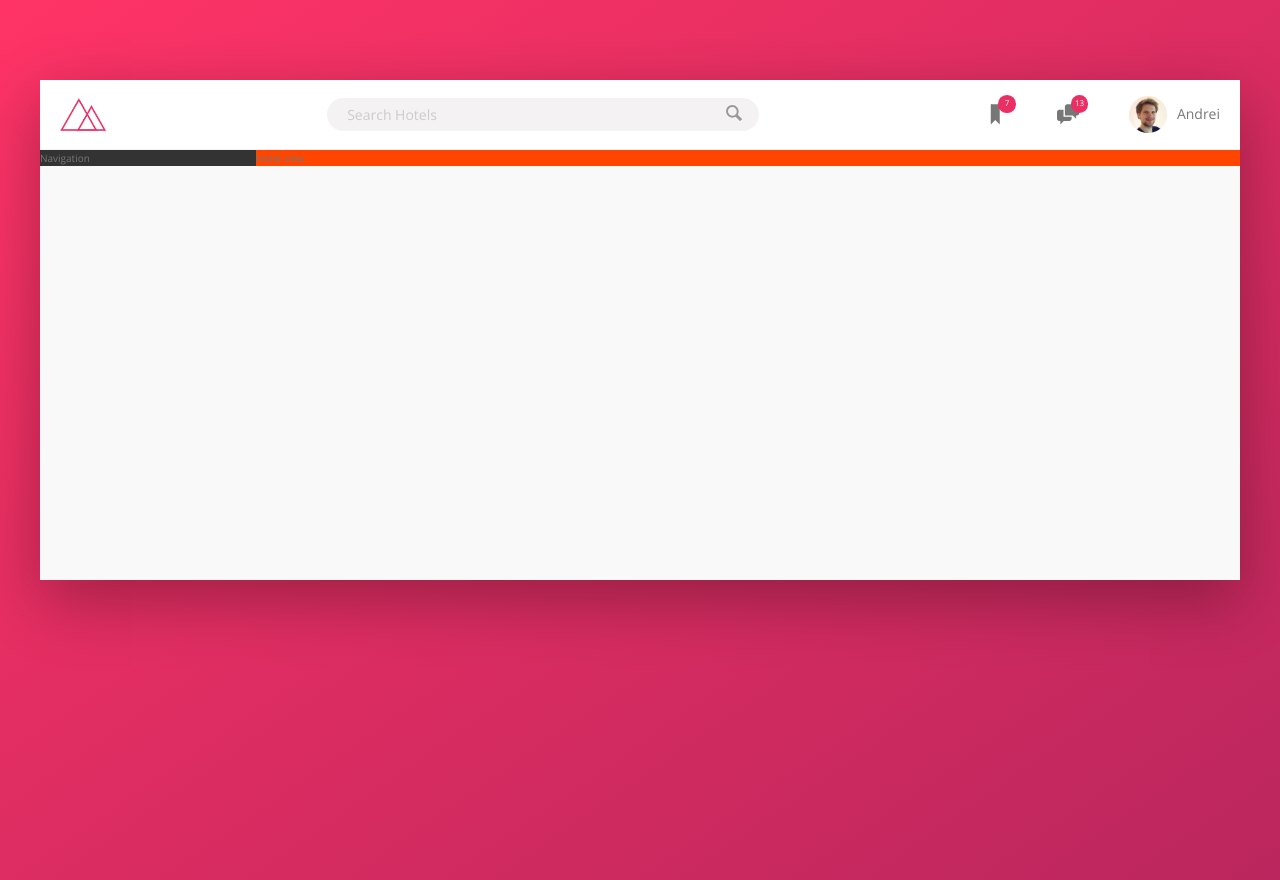
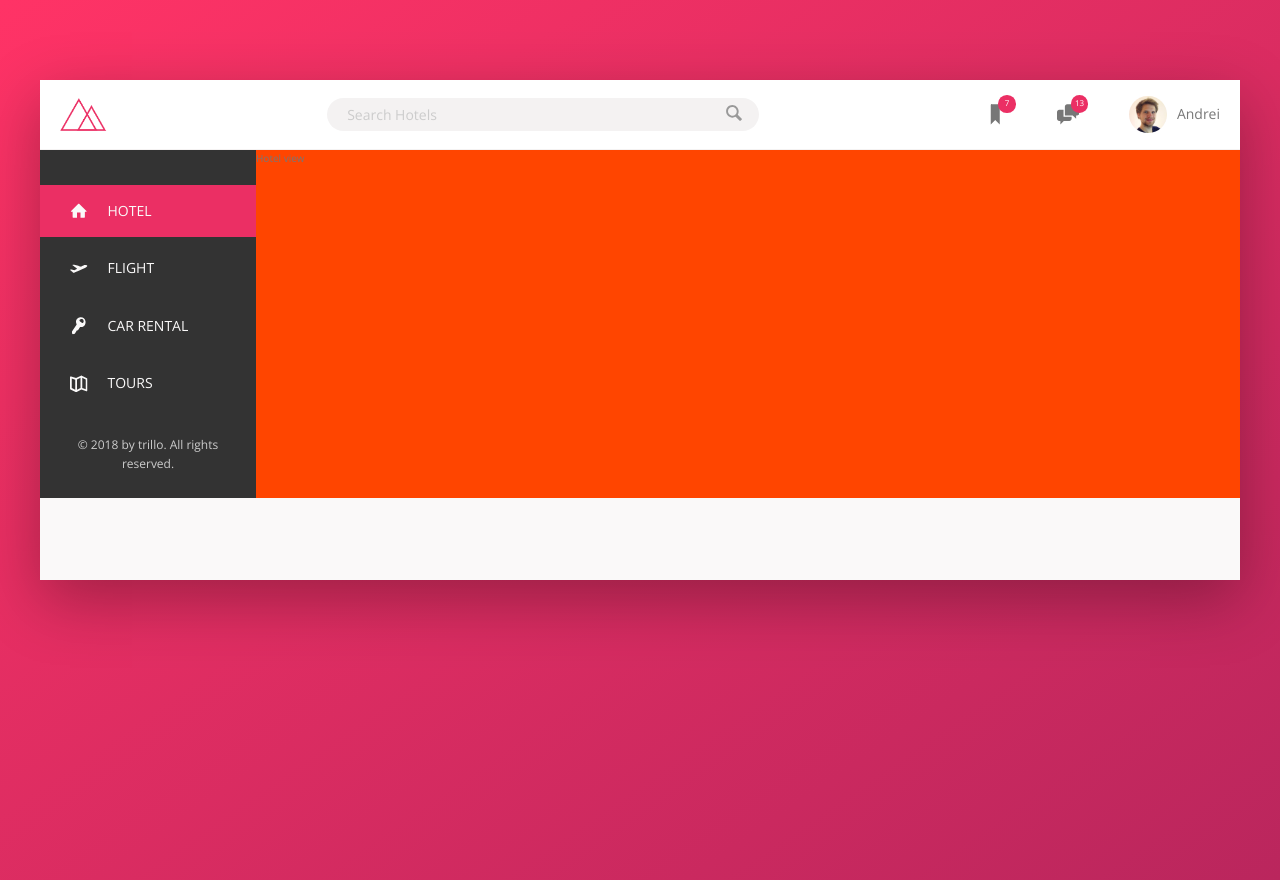
Before and after one commit to akoreh/Trillo, a React (Create React App) app: page / in a window 1280 px wide. Built offline with nearby package versions, Linux system fonts and the light colour scheme.

Commit message:
Added the sidebar

```diff
--- a/src/components/Sidebar/Sidebar.css
+++ b/src/components/Sidebar/Sidebar.css
@@ -1,3 +1,52 @@
 .sidebar {
   background-color: #333;
-  flex: 0 0 18%; }
+  flex: 0 0 18%;
+  display: flex;
+  flex-direction: column;
+  justify-content: space-between; }
+
+.side-nav {
+  font-size: 1.4rem;
+  list-style: none;
+  margin-top: 3.5rem; }
+  .side-nav__item {
+    position: relative; }
+    .side-nav__item:not(:last-child) {
+      margin-bottom: .5rem; }
+  .side-nav__item::before {
+    content: "";
+    position: absolute;
+    top: 0;
+    left: 0;
+    height: 100%;
+    width: 3px;
+    background-color: #eb2f64;
+    transform: scaleY(0);
+    transition: transform 0.3s, width 0.4s cubic-bezier(1, 0, 0, 1) 0.3s, background-color 0.1s; }
+  .side-nav__item:hover::before, .side-nav__item--active::before {
+    transform: scaleY(1);
+    width: 100%; }
+  .side-nav__item:active::before {
+    background-color: #FF3366; }
+  .side-nav__link:link, .side-nav__link:visited {
+    color: #faf9f9;
+    text-decoration: none;
+    outline: none;
+    text-transform: uppercase;
+    display: block;
+    padding: 1.5rem 3rem;
+    display: flex;
+    align-items: center;
+    position: relative;
+    z-index: 30; }
+  .side-nav__icon {
+    width: 1.75rem;
+    height: 1.75rem;
+    margin-right: 2rem;
+    fill: currentColor; }
+
+.legal {
+  font-size: 1.2rem;
+  text-align: center;
+  padding: 2.5rem;
+  color: #ccc; }
--- a/src/components/Sidebar/Sidebar.js
+++ b/src/components/Sidebar/Sidebar.js
@@ -1,11 +1,49 @@
 import React from 'react';
 
 import './Sidebar.css';
+import SVGIcon from '../UI/SVGIcon/SVGIcon';
 
-const sidebar = () => (
-    <nav className="sidebar">
-        Navigation
-    </nav>
-);
+const sidebar = () =>{
+
+    const items = [
+        {
+            icon: 'icon-home',
+            text: 'Hotel'
+        },
+        {
+            icon: 'icon-aircraft-take-off',
+            text: 'Flight'
+        },
+        {
+            icon: 'icon-key',
+            text: 'Car rental'
+        },
+        {
+            icon: 'icon-map',
+            text: 'Tours'
+        }
+    ]
+
+    return (
+        <nav className="sidebar">
+            <ul className="side-nav">
+                {
+                    items.map((item, index) => (
+                        <li className={`side-nav__item ${index === 0 ? 'side-nav__item--active' : ''}`} key={item.icon}>
+                            <a href="#" className="side-nav__link">
+                                <SVGIcon className="side-nav__icon" icon={item.icon} />
+                                <span>{item.text}</span>
+                            </a>
+                        </li>
+                    ))
+                }
+            </ul>
+
+            <div className="legal">
+                &copy; 2018 by trillo. All rights reserved.
+            </div>
+        </nav>
+    );
+}
 
 export default sidebar;
--- a/src/components/Sidebar/Sidebar.scss
+++ b/src/components/Sidebar/Sidebar.scss
@@ -3,4 +3,71 @@
 .sidebar {
     background-color: $color-grey-dark-1;
     flex: 0 0 18%;
+    display: flex;
+    flex-direction: column;
+    justify-content: space-between;
 }
+
+.side-nav {
+    font-size: 1.4rem;
+    list-style: none;
+    margin-top: 3.5rem;
+
+    &__item {
+        position: relative;
+
+        &:not(:last-child) {
+            margin-bottom: .5rem;
+        }
+    }
+
+    &__item::before {
+        content: "";
+        position: absolute;
+        top: 0;
+        left: 0;
+        height: 100%;
+        width: 3px;
+        background-color: $color-primary;
+        transform: scaleY(0);
+        transition: transform .3s, width .4s cubic-bezier(1, 0, 0, 1) .3s, background-color .1s;
+    }
+
+    &__item:hover::before,
+    &__item--active::before {
+        transform: scaleY(1);
+        width: 100%;
+    }
+
+    &__item:active::before {
+        background-color: $color-primary-light;
+    }
+
+    &__link:link,
+    &__link:visited {
+        color: $color-grey-light-1;
+        text-decoration: none;
+        outline: none;
+        text-transform: uppercase;
+        display: block;
+        padding: 1.5rem 3rem;
+        display: flex;
+        align-items: center;
+        position: relative;
+        z-index: 30;
+    }
+
+    &__icon {
+        width: 1.75rem;
+        height: 1.75rem;
+        margin-right: 2rem;
+        fill: currentColor;
+    }
+}
+
+.legal {
+    font-size: 1.2rem;
+    text-align: center;
+    padding: 2.5rem;
+    color: $color-grey-light-4;
+}
```
